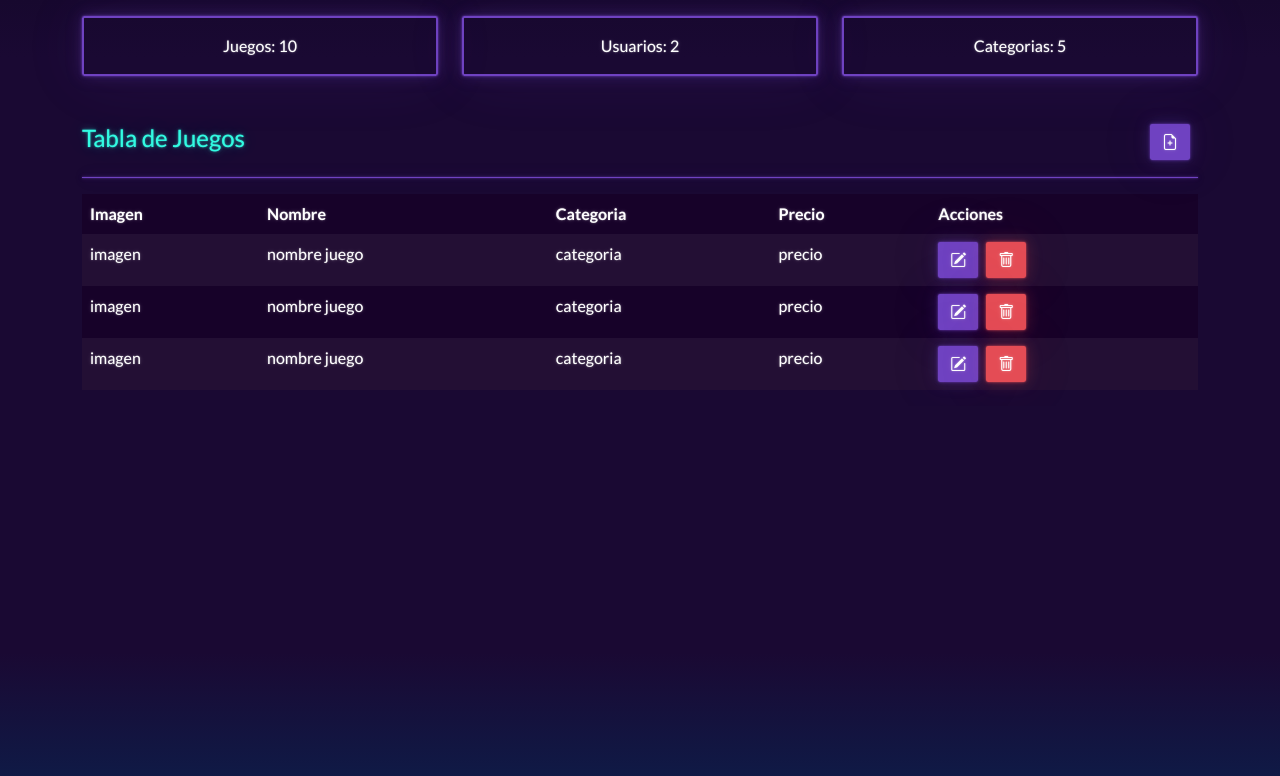
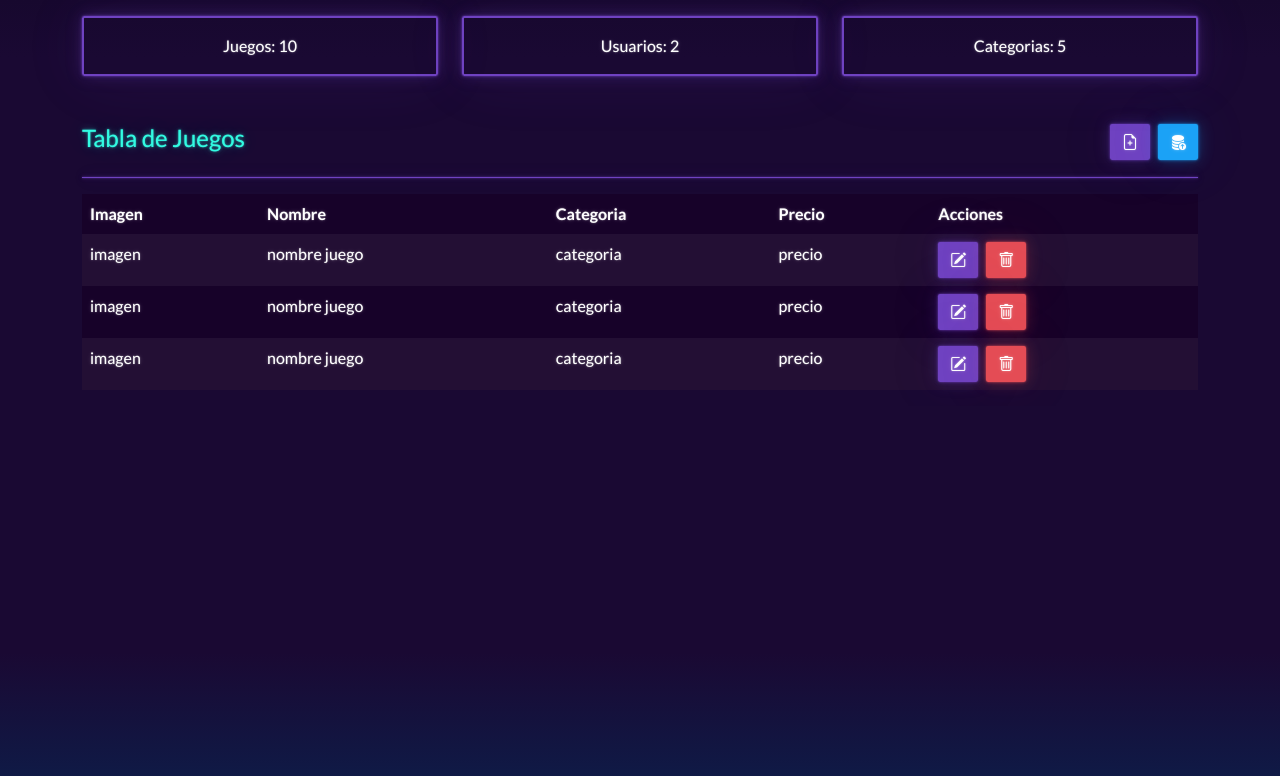
Before and after one commit to nachodev2/rollingGaming, a React (Vite) app: page / in a window 1280 px wide. Shown: the top 776 px of the page. Built offline with nearby package versions, Linux system fonts and the light colour scheme.

Commit message:
agregue un boton para agregar objetos de prueba

```diff
--- a/src/components/pages/Administrador.jsx
+++ b/src/components/pages/Administrador.jsx
@@ -35,9 +35,9 @@ const Administrador = () => {
           <Button className="btn btn-primary me-2">
             <i className="bi bi-file-earmark-plus"></i>
           </Button>
-          {/* <Button variant="info" className="text-light">
+           <Button variant="info">
             <i className="bi bi-database-fill-up"></i>
-          </Button> */}
+          </Button>
         </div>
       </div>
       <hr />
```
